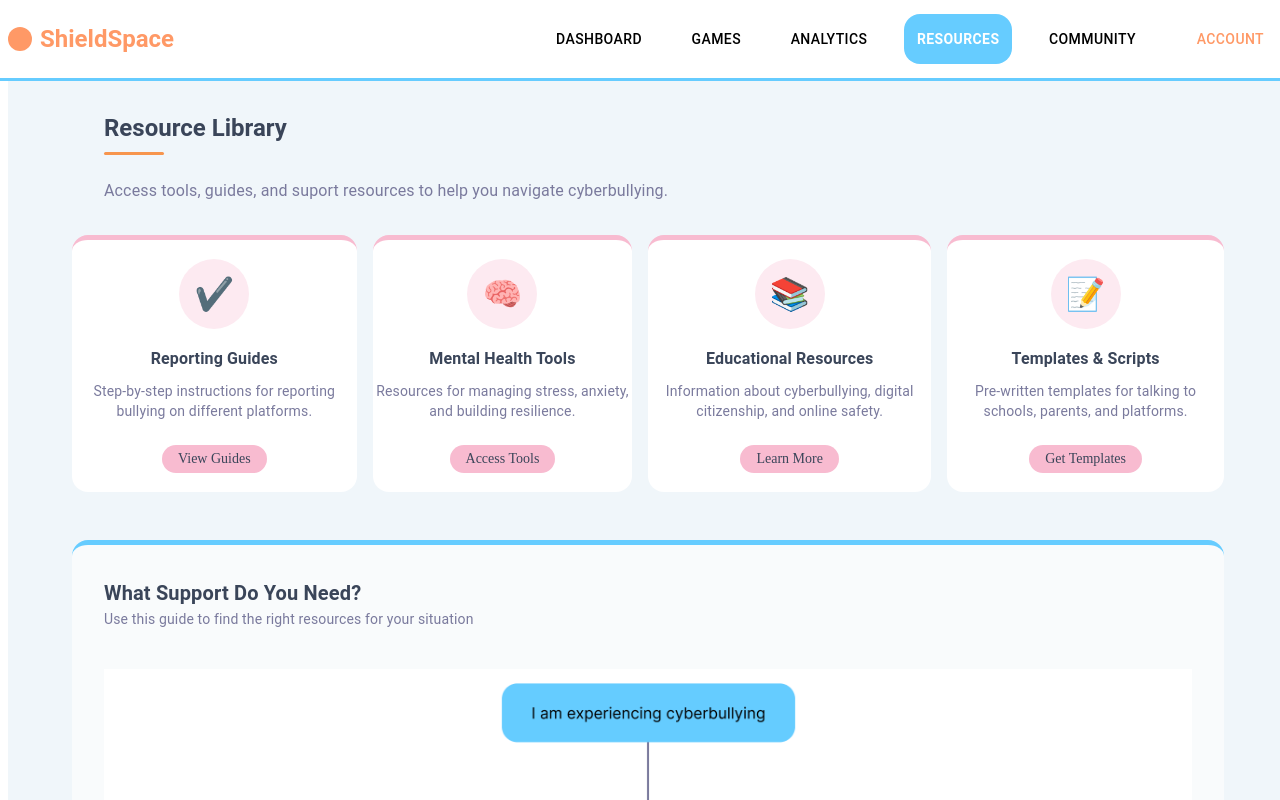
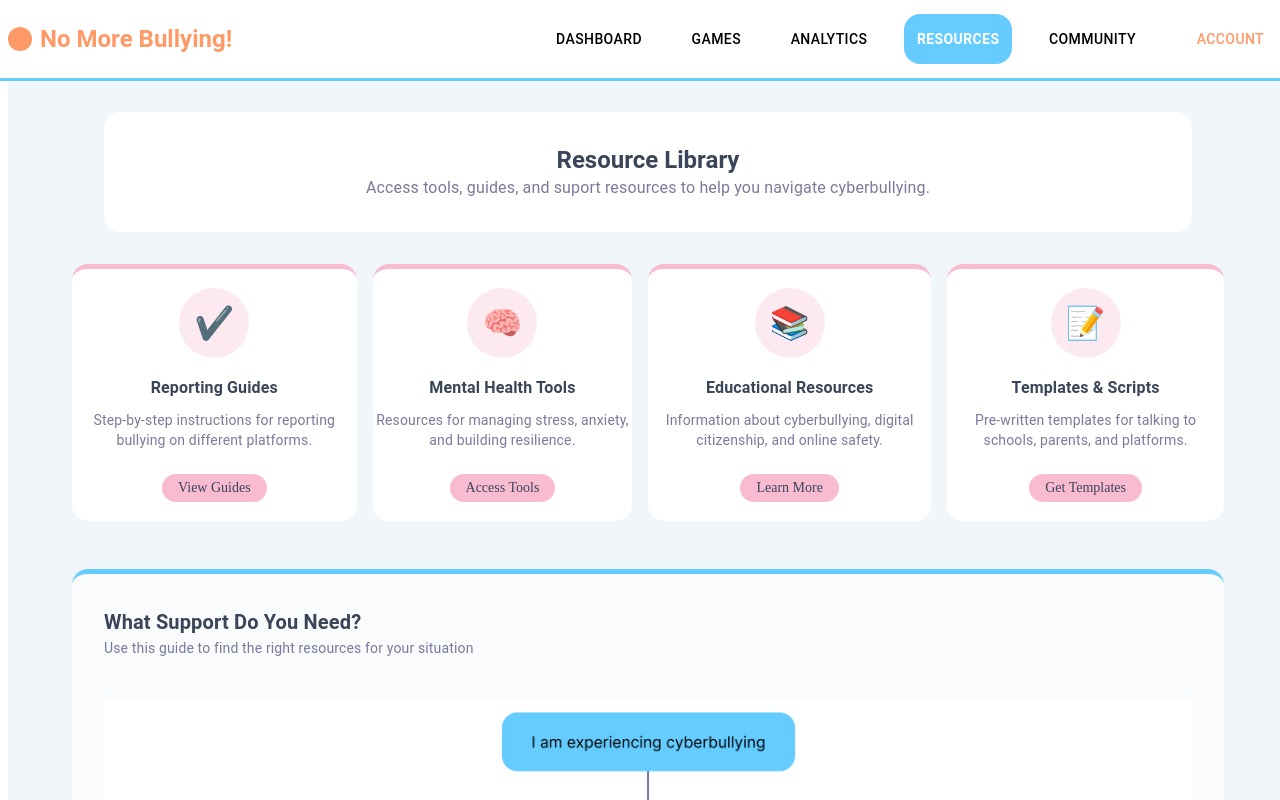
Before and after one commit to y1hanh/ShieldSpace, a React (Vite) app: page /resources in a window 1280 px wide. Shown: the top 800 px of the page. Built offline with nearby package versions, Linux system fonts and the light colour scheme; some icons are missing.

Commit message:
fix the format

```diff
--- a/src/component/nav.tsx
+++ b/src/component/nav.tsx
@@ -82,7 +82,7 @@ export default function Nav() {
           }}
         />
         <Typography sx={{ color: '#FF9966', fontWeight: 600 }} variant="h5">
-          ShieldSpace
+          No More Bullying!
         </Typography>
       </Box>
 
--- a/src/page/AnalyticsPage.tsx
+++ b/src/page/AnalyticsPage.tsx
@@ -1,8 +1,33 @@
+import { Box, Typography } from '@mui/material';
 export default function AnalyticsPage() {
   console.log('AnalyticsPage component rendered');
   return (
-    <div>
-      <h1>Analytics</h1>
-    </div>
+    <Box
+      sx={{
+        display: 'flex',
+        justifyContent: 'space-between',
+        alignItems: 'center',
+        flexDirection: 'column',
+      }}
+    >
+      <Box
+        sx={{
+          display: 'flex',
+          alignItems: 'center',
+          flexDirection: 'column',
+          textAlign: 'center',
+          margin: 'auto',
+          marginTop: '2rem',
+          padding: '2rem',
+          backgroundColor: 'white',
+          borderRadius: '1rem',
+          width: '80%',
+        }}
+      >
+        <Typography sx={{ color: '#3A4559', fontWeight: 600 }} variant="h5">
+          Bullying Analytics
+        </Typography>
+      </Box>
+    </Box>
   );
 }
--- a/src/page/CommunityPage.tsx
+++ b/src/page/CommunityPage.tsx
@@ -28,7 +28,7 @@ export default function CommunityPage() {
           width: '80%',
         }}
       >
-        <Typography sx={{ color: '#7A7A9D', fontWeight: 600 }} variant="h5">
+        <Typography sx={{ color: '#3A4559', fontWeight: 600 }} variant="h5">
           Support Community
         </Typography>
         <Typography sx={{ color: '#7A7A9D' }} variant="body1">
--- a/src/page/GamePage.tsx
+++ b/src/page/GamePage.tsx
@@ -18,27 +18,18 @@ export default function GamePage() {
           display: 'flex',
           alignItems: 'center',
           flexDirection: 'column',
-          textAlign: 'left',
-          width: '85%',
+          textAlign: 'center',
+          margin: 'auto',
           marginTop: '2rem',
-          gap: '1rem',
+          padding: '2rem',
+          backgroundColor: 'white',
+          borderRadius: '1rem',
+          width: '80%',
         }}
       >
-        <Typography
-          sx={{ color: '#3A4559', fontWeight: 600, marginBottom: '-0.5rem' }}
-          variant="h5"
-        >
+        <Typography sx={{ color: '#3A4559', fontWeight: 600 }} variant="h5">
           Fun Games with Purpose
         </Typography>
-        <Box
-          sx={{
-            height: '3px',
-            width: '60px',
-            backgroundColor: '#f7954d',
-            borderRadius: '2px',
-            marginBottom: '0.5rem',
-          }}
-        />
         <Typography sx={{ color: '#7A7A9D' }} variant="body1">
           Play these games to build resilience, practice managing difficult situations, and have fun
           along the way!
--- a/src/page/ResourcePage.tsx
+++ b/src/page/ResourcePage.tsx
@@ -40,28 +40,20 @@ export default function ResourcePage() {
       <Box
         sx={{
           display: 'flex',
+          alignItems: 'center',
           flexDirection: 'column',
-          textAlign: 'left',
-          width: '85%',
+          textAlign: 'center',
+          margin: 'auto',
           marginTop: '2rem',
-          gap: '1rem',
+          padding: '2rem',
+          backgroundColor: 'white',
+          borderRadius: '1rem',
+          width: '80%',
         }}
       >
-        <Typography
-          sx={{ color: '#3A4559', fontWeight: 600, marginBottom: '-0.5rem' }}
-          variant="h5"
-        >
+        <Typography sx={{ color: '#3A4559', fontWeight: 600 }} variant="h5">
           Resource Library
         </Typography>
-        <Box
-          sx={{
-            height: '3px',
-            width: '60px',
-            backgroundColor: '#f7954d',
-            borderRadius: '2px',
-            marginBottom: '0.5rem',
-          }}
-        />
         <Typography sx={{ color: '#7A7A9D' }} variant="body1">
           Access tools, guides, and suport resources to help you navigate cyberbullying.
         </Typography>
```
